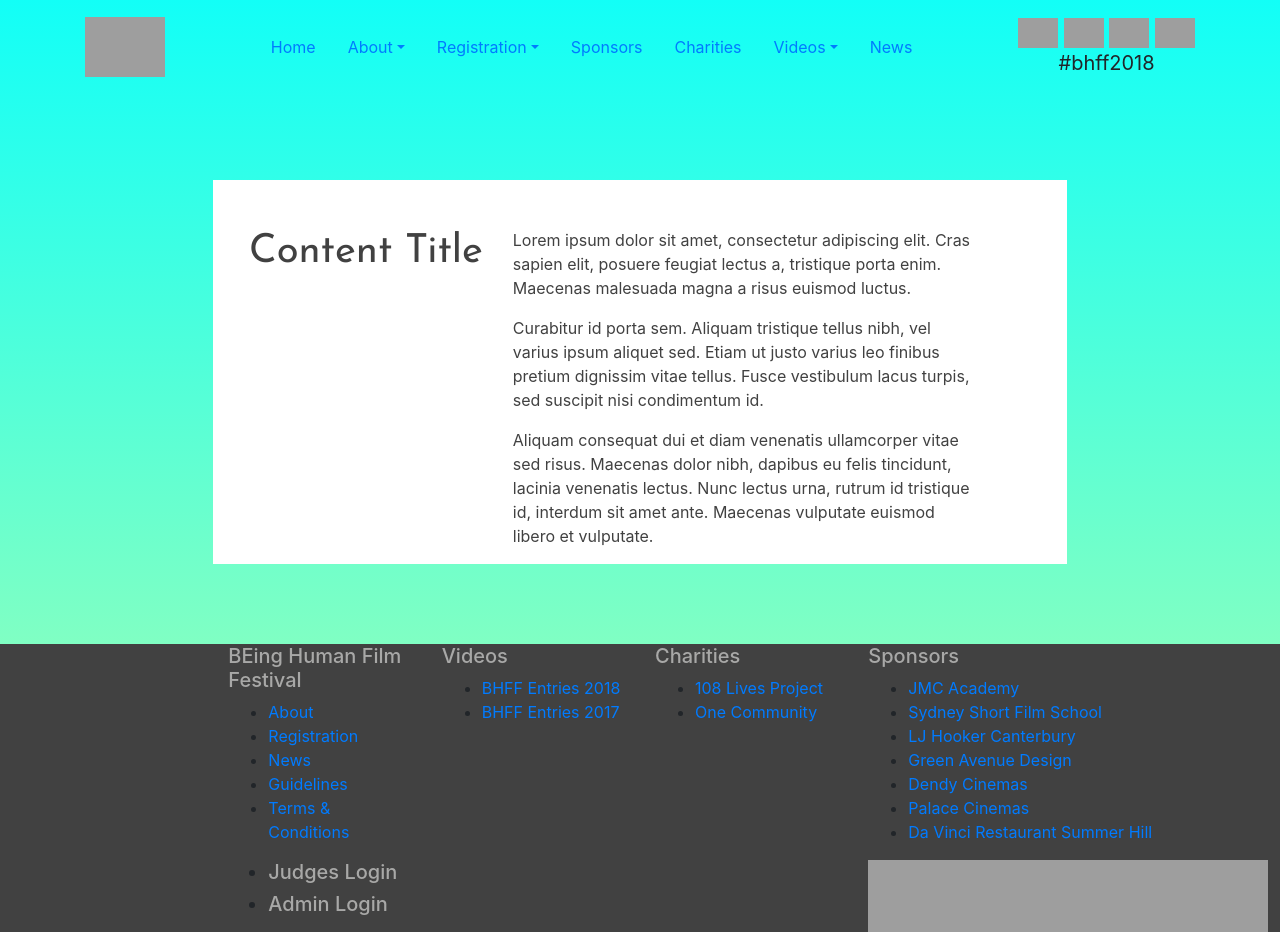
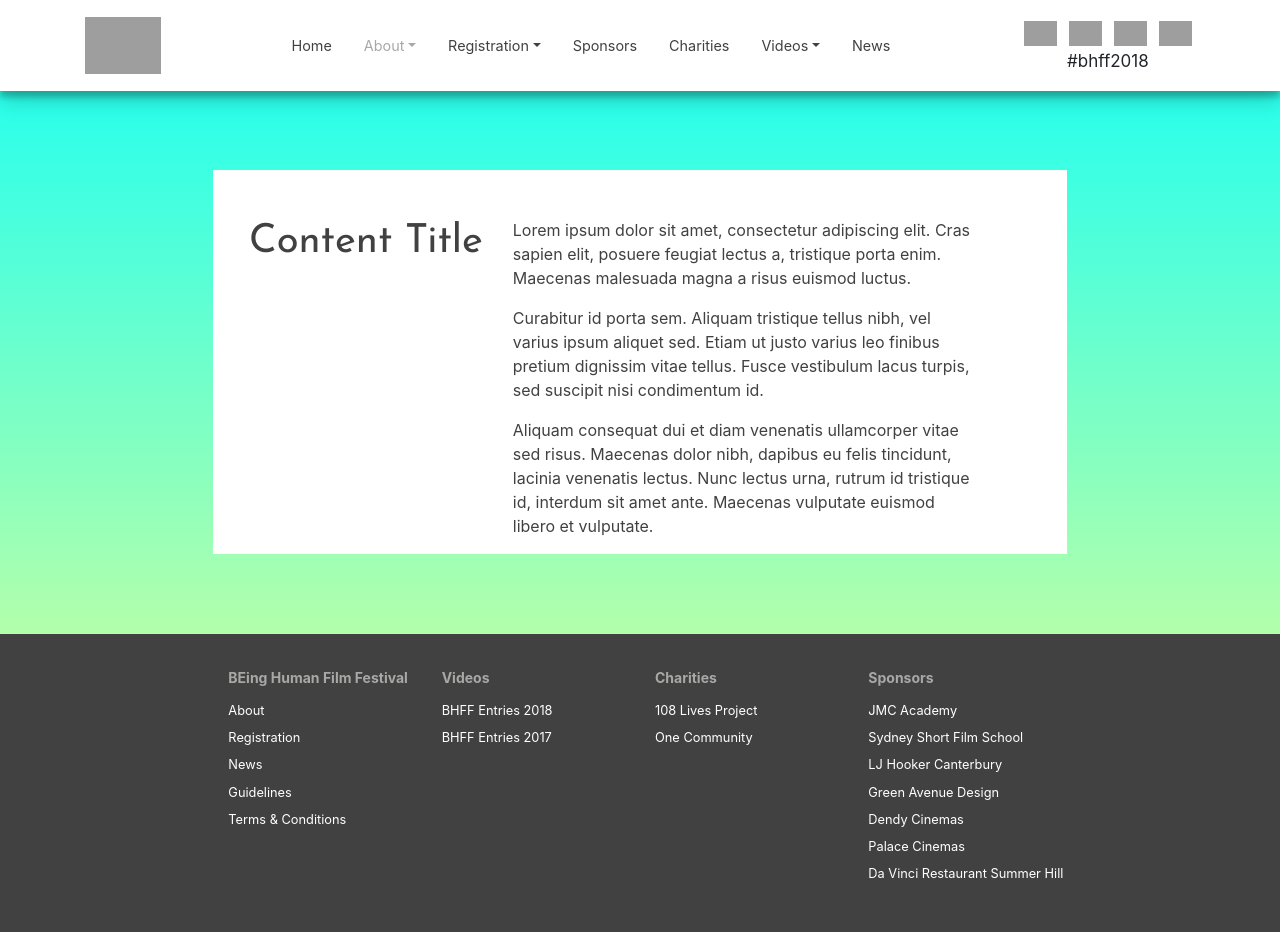
Before and after one commit to Greg-Bond/BEing-Human-Film-Festival, a PHP site: page /about.html in a window 1280 px wide. Shown: the top 932 px of the page. Run offline with PHP 8.4, Linux system fonts and the light colour scheme; some libraries are stand-ins or nearby versions; grey boxes are pictures that could not be loaded.

Commit message:
Update styles.css

```diff
--- a/styles.css
+++ b/styles.css
@@ -15,7 +15,6 @@ html{
     background: #B3FFAB;  /* fallback for old browsers */
     background: -webkit-linear-gradient(to bottom, #12FFF7, #B3FFAB);  /* Chrome 10-25, Safari 5.1-6 */
     background: linear-gradient(to bottom, #12FFF7, #B3FFAB); /* W3C, IE 10+/ Edge, Firefox 16+, Chrome 26+, Opera 12+, Safari 7+ */
-
 }
 
 
@@ -23,18 +22,16 @@ html{
     background: #ec008c;  /* fallback for old browsers */
     background: -webkit-linear-gradient(to right, #fc6767, #ec008c);  /* Chrome 10-25, Safari 5.1-6 */
     background: linear-gradient(to right, #fc6767, #ec008c); /* W3C, IE 10+/ Edge, Firefox 16+, Chrome 26+, Opera 12+, Safari 7+ */
-
 }
 
 #sponsors{
-    background-color: dodgerblue;
+
 }
 
 #charities{
     background: #00c3ff;  /* fallback for old browsers */
     background: -webkit-linear-gradient(to top, #ffff1c, #00c3ff);  /* Chrome 10-25, Safari 5.1-6 */
     background: linear-gradient(to top, #ffff1c, #00c3ff); /* W3C, IE 10+/ Edge, Firefox 16+, Chrome 26+, Opera 12+, Safari 7+ */
-
 }
 
 .videos{
@@ -45,47 +42,149 @@ html{
     background: #FF5F6D;  /* fallback for old browsers */
     background: -webkit-linear-gradient(to bottom, #FFC371, #FF5F6D);  /* Chrome 10-25, Safari 5.1-6 */
     background: linear-gradient(to bottom, #FFC371, #FF5F6D); /* W3C, IE 10+/ Edge, Firefox 16+, Chrome 26+, Opera 12+, Safari 7+ */
-
 }
 
 /* Header */
 
-header{
+.navbar{
     background-color: #fff;
+    box-shadow: 0 10px 20px rgba(0,0,0,0.19), 0 6px 6px rgba(0,0,0,0.23);
 }
 
 .logo{
-    height: 60px;
+    height: 57px;
 }
 
 .icon{
-    height: 30px;
+    height: 25px;
+    margin: 3px;
 }
 
+.hashtag{
+    font-size: 17px;
+}
+
+.nav-link{
+    color:#414141;
+    font-size:0.9em;
+}
+
+.nav-link:hover{
+    color:#a8a8a7;
+}
+
+.nav-link:hover{
+    box-shadow: 0 3px 6px rgba(0,0,0,0.16), 0 3px 6px rgba(0,0,0,0.23);
+    transition: all 0.8s cubic-bezier(.25,.8,.25,1);
+}
+
+.dropdown-menu{
+    box-shadow: 0 3px 6px rgba(0,0,0,0.16), 0 3px 6px rgba(0,0,0,0.23);
+    border: none;
+    border-radius: 0px;
+}
+
+.dropdown-item{
+    color: #414141;
+    font-size: 0.9em;
+}
+
+.dropdown-item:hover{
+    background-color: #fff;
+    color:#a8a8a7;
+    font-size:0.9em;
+}
+
+.nav-list{
+    list-style-type: square;
+}
+
+.active{
+    color:#a8a8a7;
+}
+
+.fa-bars{
+    color:#414141;
+}
 
 
 /* Page Contents */
 
 .page-contents{
-    margin-top: 180px;
+    margin-top: 170px;
     margin-bottom: 80px;
     background-color: #fff;
 }
 
 /* Footer */
 
-footer{
-    background-color: #414141;
-    height: 300px;
+
+#footer {
+	background-color:#414141;
+	color:white;
+	width:100%;
+	position:absolute;
+	overflow:auto;
+}
+
+
+#footer h5{
+	color: #a8a8a7;
+    font-weight: bold;
+    margin-top: 30px;
+}
+
+#footer ul{
+	list-style-type: none;
+    padding-left: 0;
+    line-height: 1.7;
+}
+
+#footer a{
+	color:#fff;
+	text-decoration: none;
+}
+
+#footer a.footer-heading{
+	color:#a8a8a7;
+    font-size:0.7em;
+}
+
+#footer a.footer-heading:hover{
+    color: #fff;
+}
+
+#footer a{
+    font-size: 0.8em;
+}
+
+#footer a:hover{
+	color:#a8a8a7;
+}
+
+#footer .cols{
+	text-align: left;
+}
+
+#footer .social-networks{
+	text-align: left;
+	padding-top: 30px;
+	padding-bottom: 30px;
+}
+
+.footer-icon{
+    height: 25px;
 }
 
 .copyright{
-    font-size: 0.8em;
+    font-size: 0.7em;
     color:#fff;
 }
 
-.footer-heading{
-    color:#a8a8a7;
+@media screen and (max-width: 550px){
+	#myFooter {
+		text-align: center;
+	}
 }
 
 /* Type */
@@ -101,16 +200,5 @@ footer{
 
 /* Button */
 
-.link-btn{
-
-}
-
-.scroll-btn{
-
-}
 
 /* Effects */
-
-.drop-shadow-header{
-    box-shadow: 0 10px 20px rgba(0,0,0,0.19), 0 6px 6px rgba(0,0,0,0.23);
-}
```
